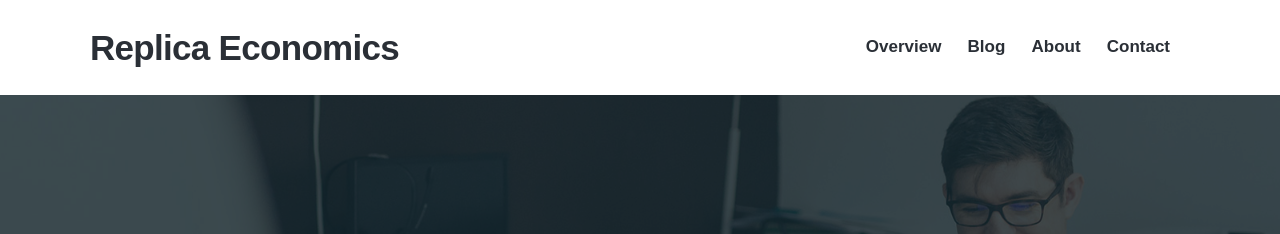
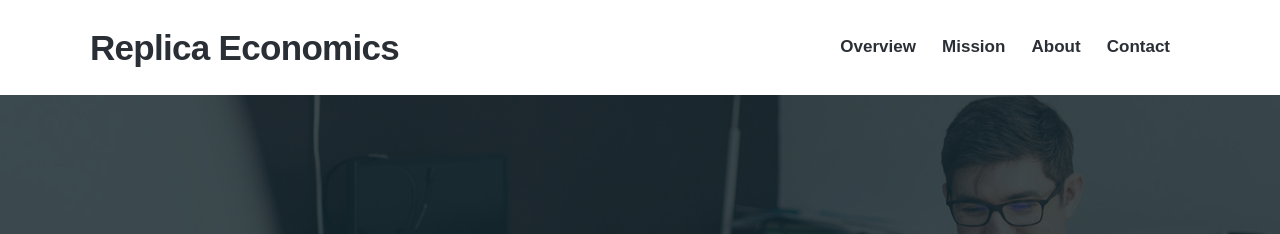
Before and after one commit to ishyu/Replica-Economics, a Jekyll site: the page built from index.html, in a window 1280 px wide. Shown: the top 234 px of the page. Built offline with Jekyll 4.4.1, drawn with Linux system fonts in a browser that asks for light colours; nearby versions of some CDN libraries; some web fonts are replaced.

Commit message:
Update settings.yml

```diff
--- a/_data/settings.yml
+++ b/_data/settings.yml
@@ -10,7 +10,7 @@ menu_settings:
   menu_items:
     - title: 'Overview'
       url: '/'
-    - title: 'Blog'
+    - title: 'Mission'
       url: '/blog/'
     - title: 'About'
       url: '/about'
```
